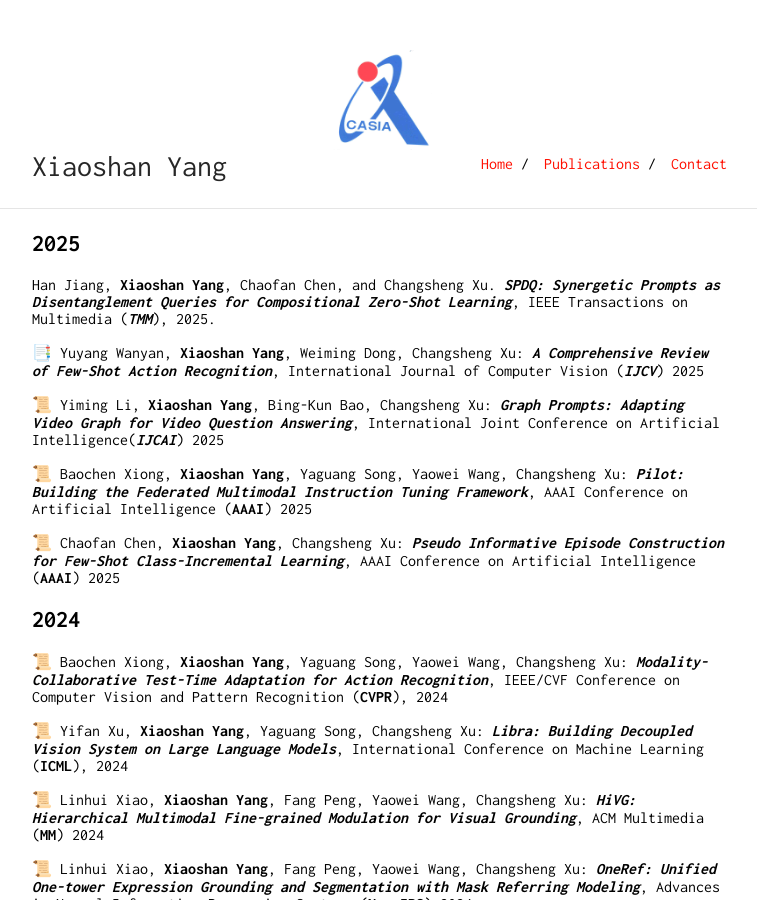
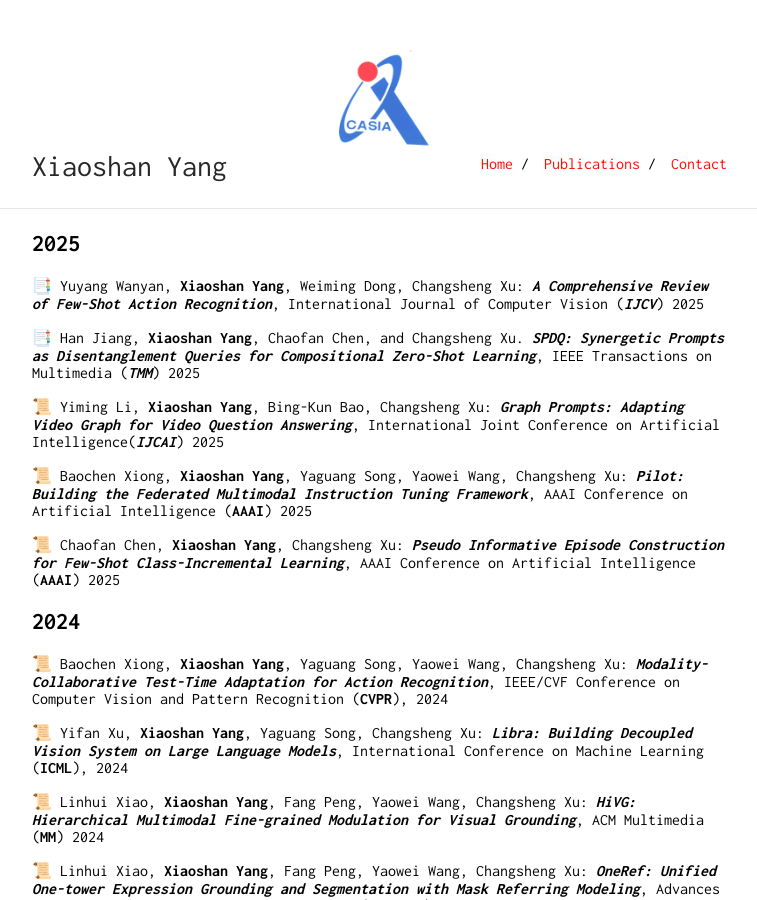
Before and after one commit to YangXS/yangxs.github.io, a Jekyll site: the page built from publications.md, in a window 1280 px wide and 900 px high. Shown: the whole window, without its empty margins (258-1015 px from the left). Built offline with Jekyll 4.4.1, drawn with Linux system fonts in a browser that asks for light colours.

```diff
--- a/publications.md
+++ b/publications.md
@@ -9,10 +9,9 @@ layout: default
 **2025**
 ---
 
+📑 Yuyang Wanyan, **Xiaoshan Yang**, Weiming Dong, Changsheng Xu: ***A Comprehensive Review of Few-Shot Action Recognition***, International Journal of Computer Vision (***IJCV***) 2025
 
-Han Jiang, **Xiaoshan Yang**, Chaofan Chen, and Changsheng Xu. ***SPDQ: Syner­getic Prompts as Disentanglement Queries for Compositional Zero-­Shot Learn­ing***, IEEE Transactions on Multimedia (***TMM***), 2025.
-
-📑 Yuyang Wanyan, **Xiaoshan Yang**, Weiming Dong, Changsheng Xu: ***A Comprehensive Review of Few-Shot Action Recognition***, International Journal of Computer Vision (***IJCV***) 2025
+📑 Han Jiang, **Xiaoshan Yang**, Chaofan Chen, and Changsheng Xu. ***SPDQ: Syner­getic Prompts as Disentanglement Queries for Compositional Zero-­Shot Learn­ing***, IEEE Transactions on Multimedia (***TMM***) 2025
 
 📜 Yiming Li, **Xiaoshan Yang**, Bing-Kun Bao, Changsheng Xu: ***Graph Prompts: Adapting Video Graph for Video Question Answering***, International Joint Conference on Artificial Intelligence(***IJCAI***) 2025
 
```
